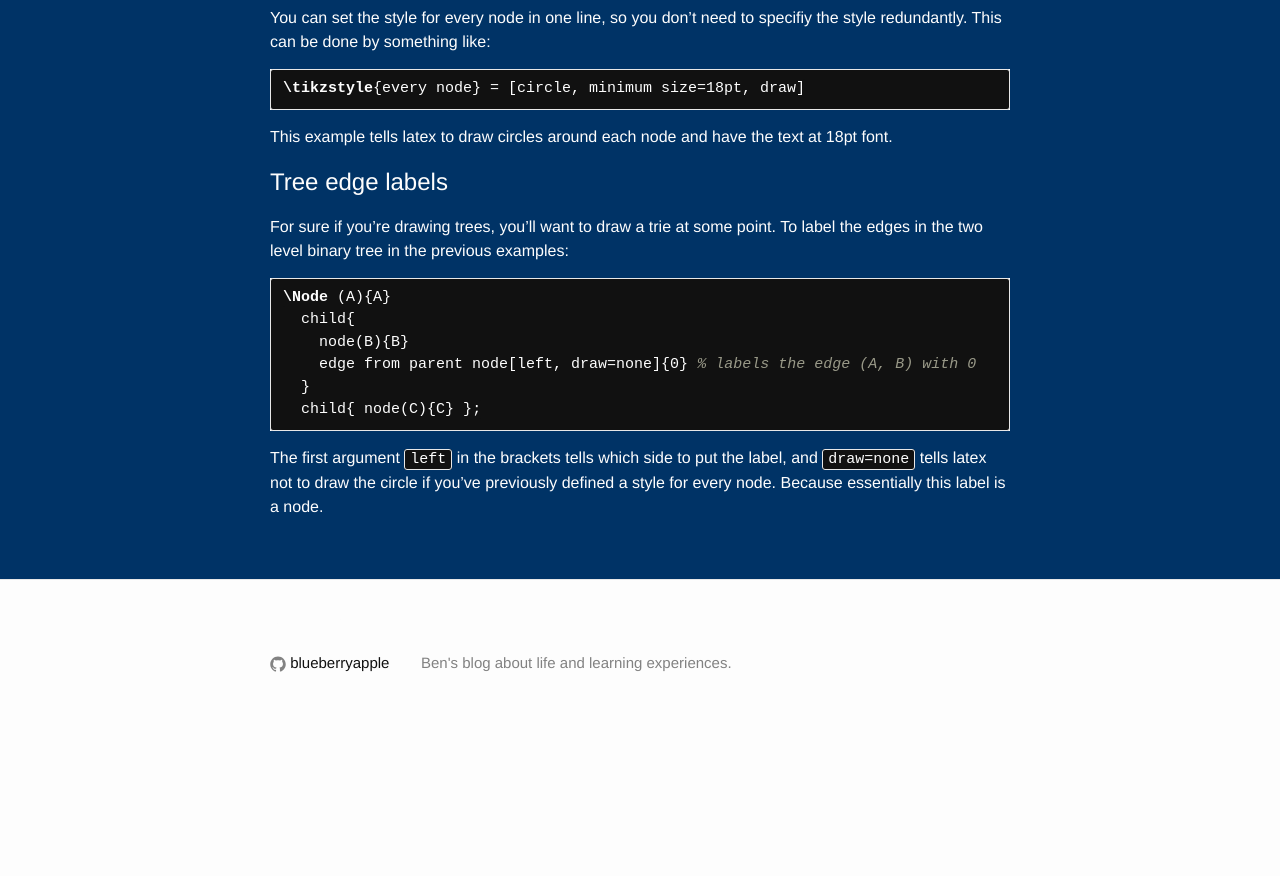
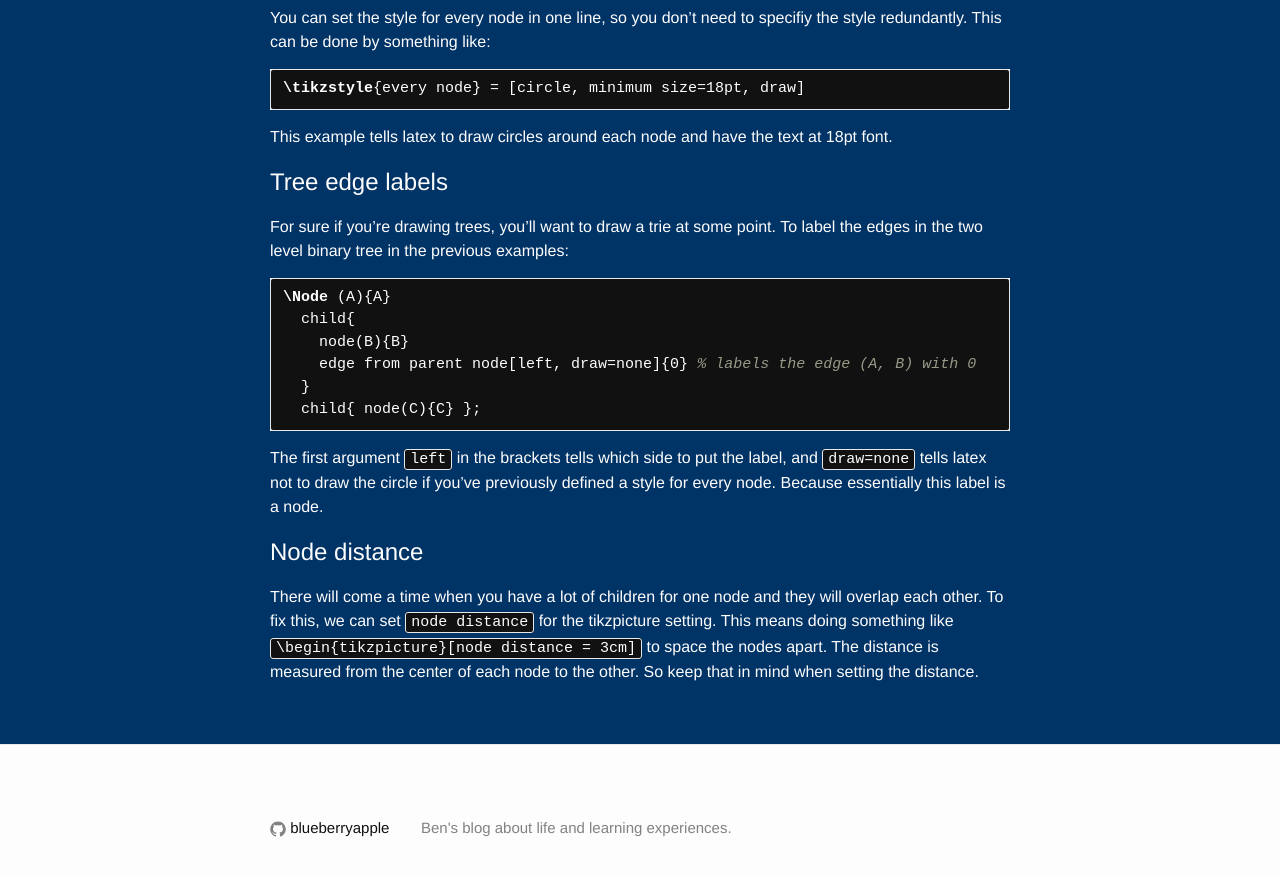
Before and after one commit to blueberryapple/blueberryapple.github.io, a Jekyll site: the page built from _posts/2016-04-19-drawing-trees-in-latex.md, in a window 1280 px wide and 900 px high, scrolled down 2282 px. Shown: the top 876 px of the window. Built offline with Jekyll 4.4.1, drawn with Linux system fonts in a browser that asks for light colours; formulas are drawn with MathJax 3; before the commit the page ends 3017 px from its top, so only the background shows below that.

Commit message:
added section about overlapping nodes

```diff
--- a/_posts/2016-04-19-drawing-trees-in-latex.md
+++ b/_posts/2016-04-19-drawing-trees-in-latex.md
@@ -143,3 +143,11 @@
 The first argument `left` in the brackets tells which side to put the label, and
 `draw=none` tells latex not to draw the circle if you've previously
 defined a style for every node. Because essentially this label is a node.
+
+<h1>Node distance</h1>
+There will come a time when you have a lot of children for one node and
+they will overlap each other. To fix this, we can set `node distance`
+for the tikzpicture setting. This means doing something like
+`\begin{tikzpicture}[node distance = 3cm]` to space the nodes apart.
+The distance is measured from the center of each node to the other. So keep
+that in mind when setting the distance.
```
